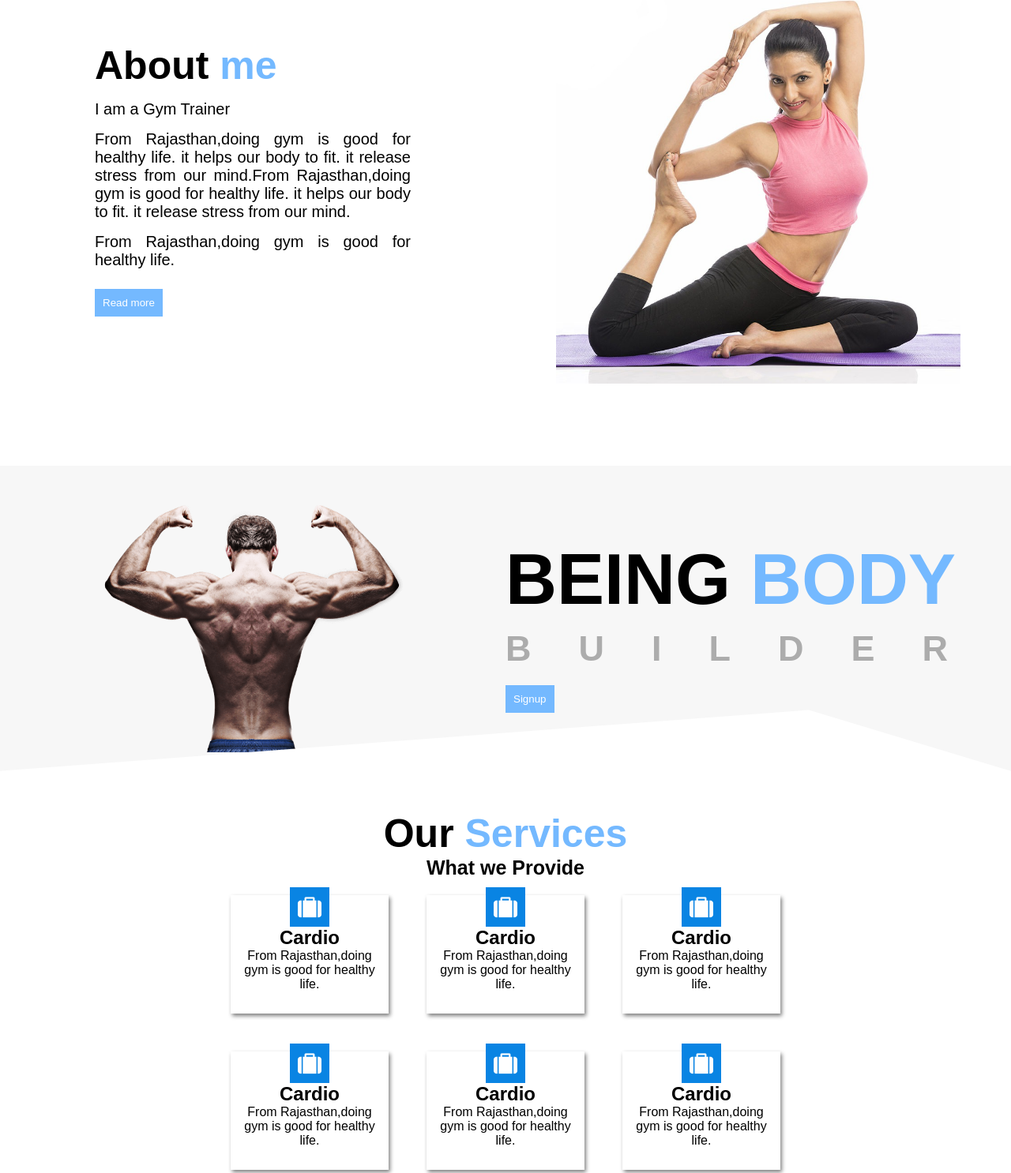
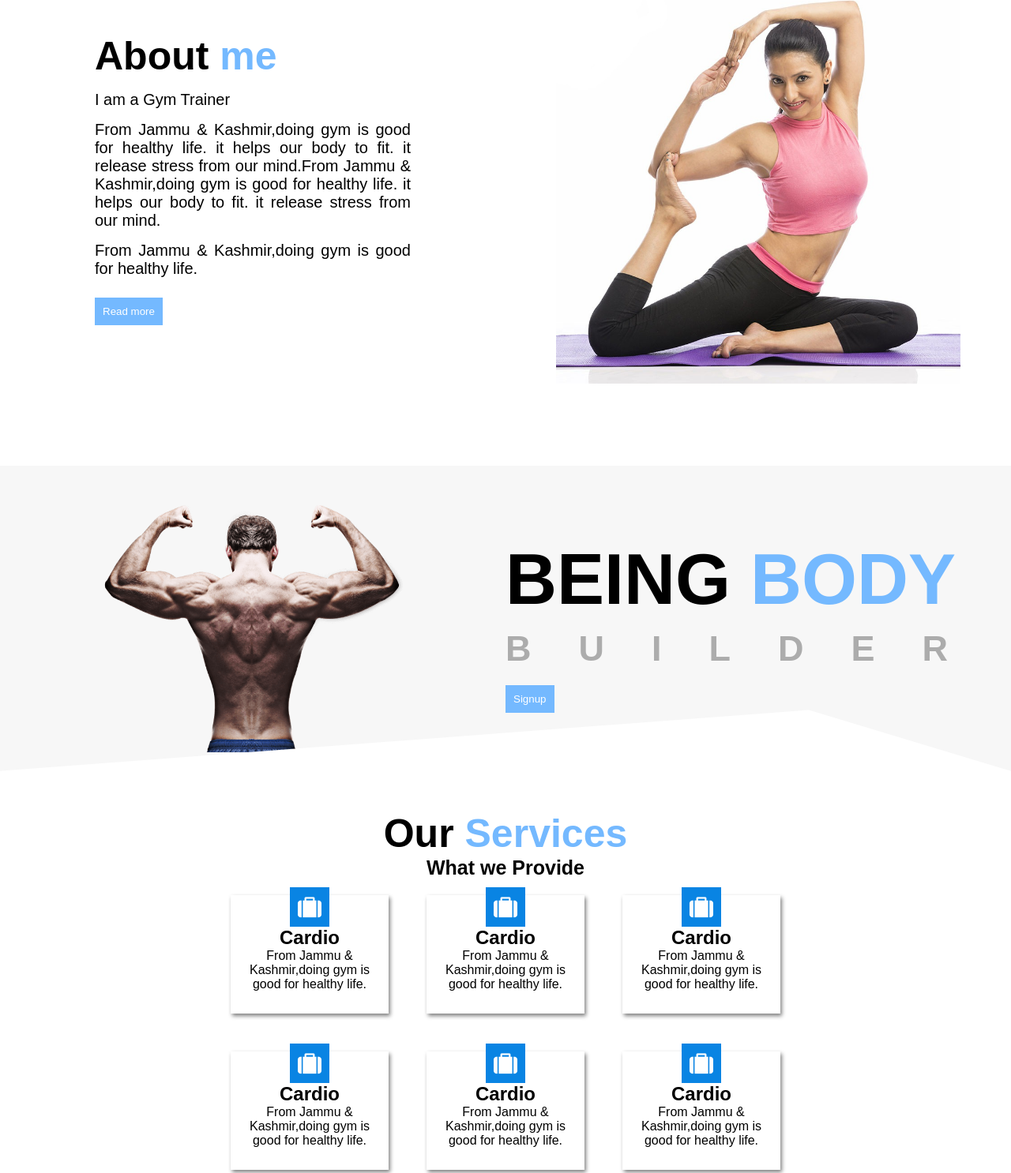
Before and after one commit to Aasticksharma73/-pro-geekers-html-projext-koco7-cipher-school, a plain HTML site: page index.html in a window 1280 px wide. Shown: the part 926-2412 px from the top of the page at 79% size. Drawn offline with Linux system fonts and the light colour scheme.

Commit message:
updated my state

```diff
--- a/index.html
+++ b/index.html
@@ -9,7 +9,7 @@
 <header>
 	<nav>
 		<div class="logo">
-			<span id="blue">BP</span>FG
+			<span id="blue">RO</span>XX
 		</div>
 		<div class="menu">
 				<a href="#">Home</a>
@@ -34,7 +34,7 @@
 		<div class="right">
 			<p>I am a</p>
 		<h1> Gym Trainer</h1>
-		<p>From Rajasthan,doing gym is good for healthy life. it helps our body to fit. it release stress from our mind.</p>
+		<p>From Jammu & Kashmir,doing gym is good for healthy life. it helps our body to fit. it release stress from our mind.</p>
 		<button class="btn">Join us</button>
 		</div>
 	</div>
@@ -45,11 +45,11 @@
 			<h1> About <span id="blue">me</span></h1>
 			<p id="p-title">I am a Gym Trainer</p>
 			<p>
-				From Rajasthan,doing gym is good for healthy life. it helps our body to fit. it release stress from our mind.From Rajasthan,doing gym is good for healthy life. it helps our body to fit. it release stress from our mind.
+				From Jammu & Kashmir,doing gym is good for healthy life. it helps our body to fit. it release stress from our mind.From Jammu & Kashmir,doing gym is good for healthy life. it helps our body to fit. it release stress from our mind.
 
 			</p>
 			<p>
-				From Rajasthan,doing gym is good for healthy life.
+				From Jammu & Kashmir,doing gym is good for healthy life.
 			</p>
 			<button class="c-btn">Read more</button>
 		</div>
@@ -80,37 +80,37 @@
 		<div class="services-box">
 				<i class="fa fa-suitcase" aria-hidden="true"></i>
 				<h2>Cardio</h2>
-		<p>	From Rajasthan,doing gym is good for healthy life. </p>
+		<p>	From Jammu & Kashmir,doing gym is good for healthy life. </p>
 		</div>
 
 		<div class="services-box">
 				<i class="fa fa-suitcase" aria-hidden="true"></i>
 				<h2>Cardio</h2>
-		<p>	From Rajasthan,doing gym is good for healthy life. </p>
+		<p>	From Jammu & Kashmir,doing gym is good for healthy life. </p>
 		</div>
 
 		<div class="services-box">
 				<i class="fa fa-suitcase" aria-hidden="true"></i>
 				<h2>Cardio</h2>
-		<p>	From Rajasthan,doing gym is good for healthy life. </p>
+		<p>	From Jammu & Kashmir,doing gym is good for healthy life. </p>
 		</div>
 
 		<div class="services-box">
 				<i class="fa fa-suitcase" aria-hidden="true"></i>
 				<h2>Cardio</h2>
-		<p>	From Rajasthan,doing gym is good for healthy life. </p>
+		<p>	From Jammu & Kashmir,doing gym is good for healthy life. </p>
 		</div>
 
 		<div class="services-box">
 				<i class="fa fa-suitcase" aria-hidden="true"></i>
 				<h2>Cardio</h2>
-		<p>	From Rajasthan,doing gym is good for healthy life. </p>
+		<p>	From Jammu & Kashmir,doing gym is good for healthy life. </p>
 		</div>
 
 		<div class="services-box">
 				<i class="fa fa-suitcase" aria-hidden="true"></i>
 				<h2>Cardio</h2>
-		<p>	From Rajasthan,doing gym is good for healthy life. </p>
+		<p>	From Jammu & Kashmir,doing gym is good for healthy life. </p>
 		</div>
 
 	</div>
@@ -129,7 +129,7 @@
 
 	<img src="images/member.png">
 	<p>
- 			From Rajasthan,doing gym is good for healthy life. it helps our body to fit. it release stress from our mind.From Rajasthan,doing gym is good for healthy life. it helps our body to fit. it release stress from our mind.
+ 			From Jammu & Kashmir,doing gym is good for healthy life. it helps our body to fit. it release stress from our mind.From Jammu & Kashmir,doing gym is good for healthy life. it helps our body to fit. it release stress from our mind.
 	</p>
 	<h2>* Maria Sharapova, Gym Client</h2>
 
@@ -185,7 +185,7 @@
  			<br>
  			<h1><i class="fa fa-location-arrow" aria-hidden="true"></i> Address</h1>
  			 <p> Near Shyam Mandir<br>
- 			 	Ward no.5, Laxmangarh (Sikar), Rajasthan
+ 			 	Ward no.5, Laxmangarh (Sikar), Jammu & Kashmir
  			 </p>
 		</div>
 </div>
@@ -197,7 +197,7 @@
 <section id="footer">
 	<h1>BP<span id="blue">FG</span></h1>
 
-	<p>&copy; 2020 BPFG, Rajasthan, India </p>
+	<p>&copy; 2020 BPFG, Jammu & Kashmir, India </p>
 	<img src="images/icon.png">
 
 </section>
```
